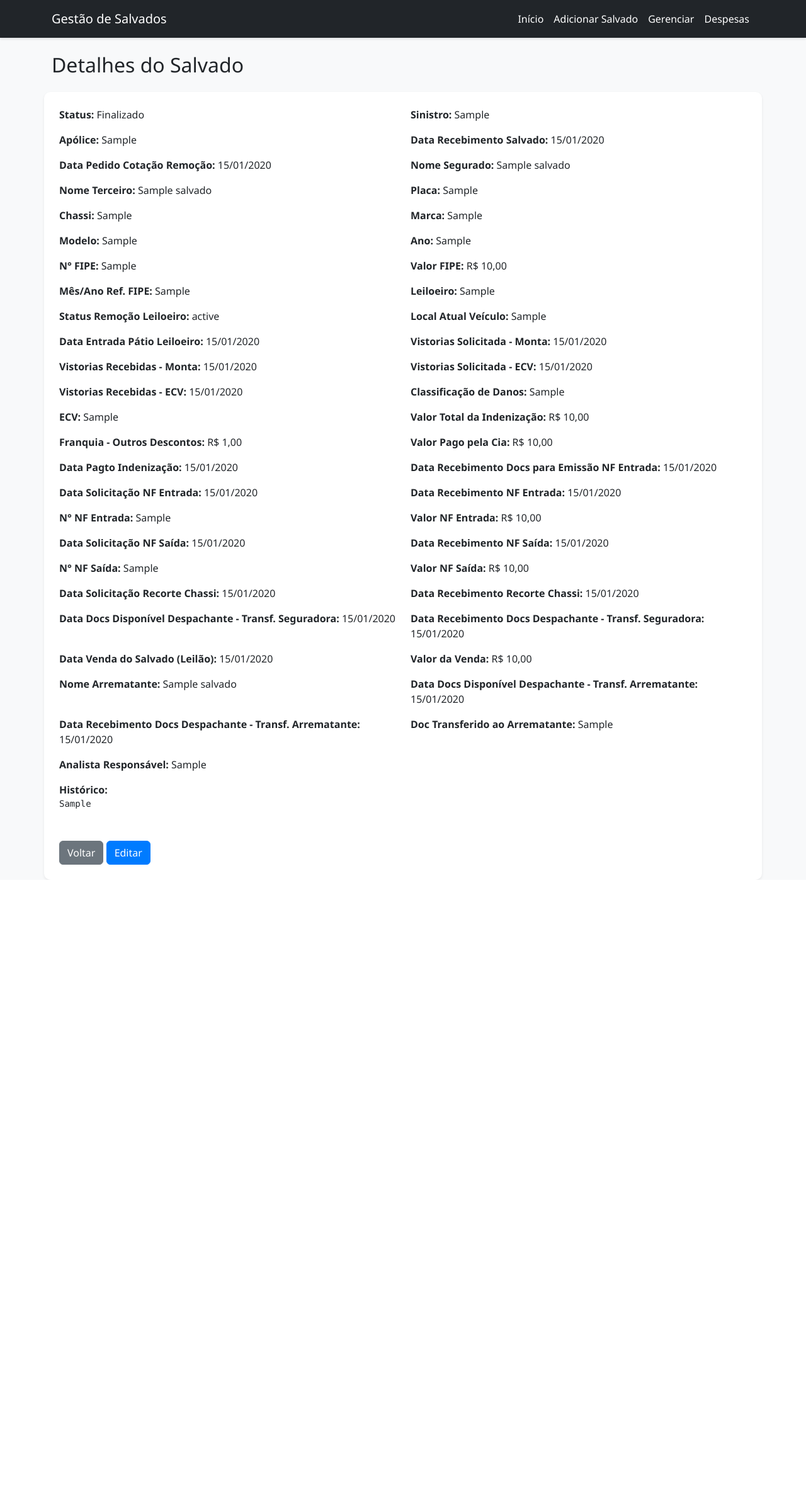
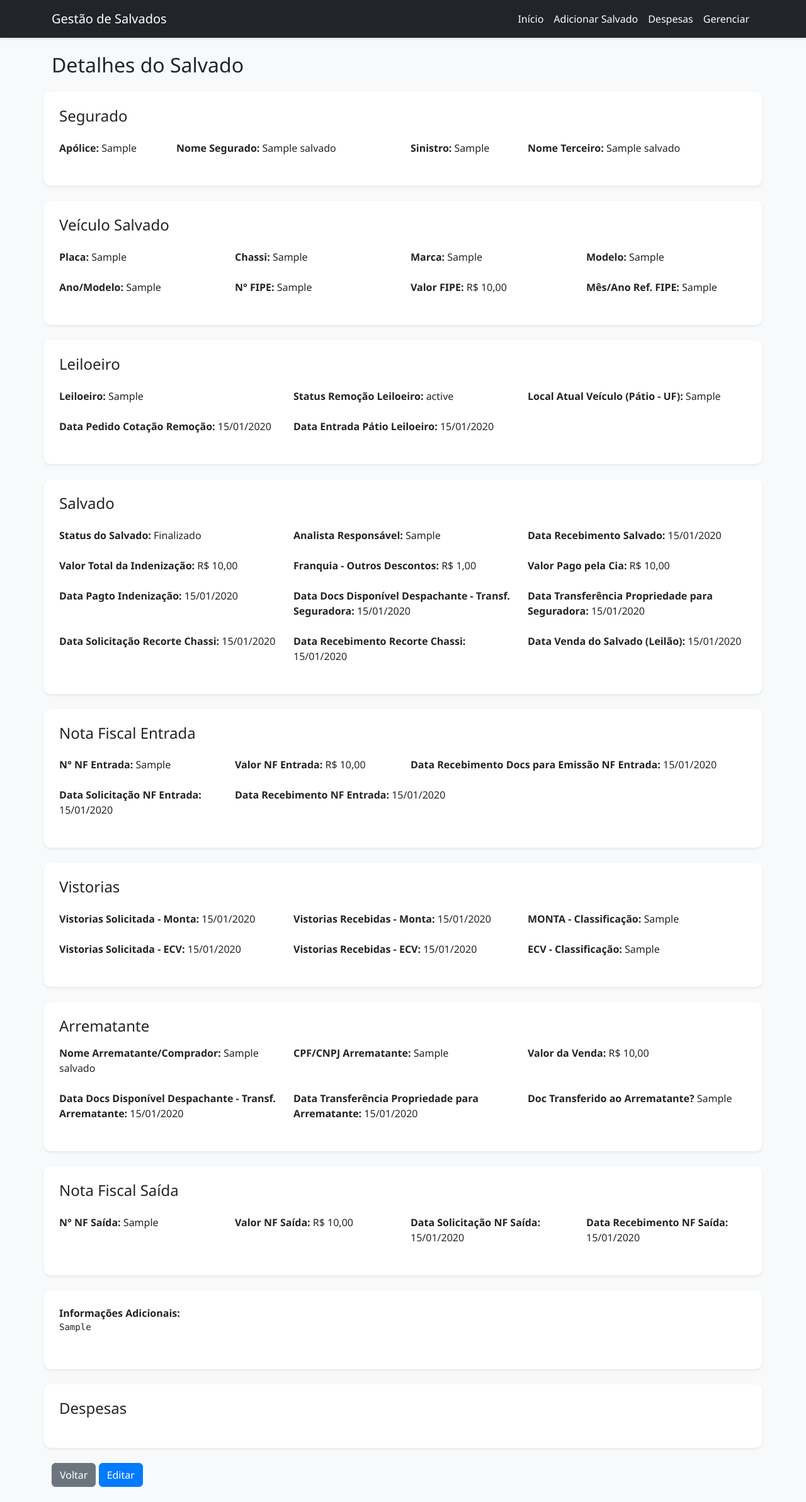
Before and after one commit to lexusmem/IMPACTA-GESTAO_SALVADOS, a Flask app: page /detalhes/1 in a window 1280 px wide. Shown: the whole page at 63% size. Before the commit the page ends 1397 px from the top, so only its background shows below. Run offline with Flask 3, Linux system fonts and the light colour scheme; tables that the repository leaves empty hold one stand-in row (values such as "Sample post").

Commit message:
Ajuste informações tela detalhe salvados e criação novo campo na tabela salvado cpf_cnpj arrematante

```diff
--- a/app.py
+++ b/app.py
@@ -202,9 +202,9 @@ def exportar_salvados():
     if not salvados:
         possui_filtro = any(f for f in filtros.values() if f is not None)
         if possui_filtro:
-            mensagem_retorno_erro = "Não existem salvados para o filtro aplicado."
+            mensagem_retorno_erro = "Não existe salvados listados para exportar."
         else:
-            mensagem_retorno_erro = "Não existem salvados cadastrado no BD para exportação."
+            mensagem_retorno_erro = "Não existe salvados cadastrados no BD para exportar."
         return redirect(url_for('index', erro_modal=mensagem_retorno_erro))
     # Gere o CSV
     csv_data = "id,status,sinistro,apolice,analista_responsavel,data_entrada_salvado,placa\n"
--- a/infra/entities/salvado.py
+++ b/infra/entities/salvado.py
@@ -57,3 +57,4 @@ class Salvado(Base):
     doc_transferido_arrematante = Column(String)
     analista_responsavel = Column(String)
     historico = Column(String)
+    cpf_cnpj_arrematante = Column(String(18))
--- a/templates/base.html
+++ b/templates/base.html
@@ -25,10 +25,10 @@
                         <a class="nav-link" href="{{ url_for('salvado') }}">Adicionar Salvado</a>
                     </li>
                     <li class="nav-item">
-                        <a class="nav-link" href="{{ url_for('gerenciar') }}">Gerenciar</a>
+                        <a class="nav-link" href="{{ url_for('despesas') }}">Despesas</a>
                     </li>
                     <li class="nav-item">
-                        <a class="nav-link" href="{{ url_for('despesas') }}">Despesas</a>
+                        <a class="nav-link" href="{{ url_for('gerenciar') }}">Gerenciar</a>
                     </li>
                 </ul>
             </div>
--- a/templates/salvado_detalhes.html
+++ b/templates/salvado_detalhes.html
@@ -1,204 +1,214 @@
 {% extends "base.html" %}
 {% block content %}
-<h2 class="mb-4  container mt-4">Detalhes do Salvado</h2>
-<div class="card p-4 shadow-sm  container mt-4">
-    <div class="row">
-        <div class="col-md-6 mb-3">
-            <strong>Status:</strong> {{ salvado.status }}
+<h2 class="mb-4 container mt-4">Detalhes do Salvado</h2>
+
+<!-- Grupo: Segurado -->
+<div class="card p-4 shadow-sm container mt-4">
+    <div class="row mb-3">
+        <h4 class="col-md-12">Segurado</h4>
     </div>
-        <div class="col-md-6 mb-3">
-            <strong>Sinistro:</strong> {{ salvado.sinistro }}
+    <div class="row mb-2">
+        <div class="col-md-2 mb-3"><strong>Apólice:</strong> {{ salvado.apolice }}</div>
+        <div class="col-md-4 mb-3"><strong>Nome Segurado:</strong> {{ salvado.nome_segurado }}</div>
+        <div class="col-md-2 mb-3"><strong>Sinistro:</strong> {{ salvado.sinistro }}</div>
+        <div class="col-md-4 mb-3"><strong>Nome Terceiro:</strong> {{ salvado.nome_terceiro }}</div>
     </div>
-        <div class="col-md-6 mb-3">
-            <strong>Apólice:</strong> {{ salvado.apolice }}
 </div>
-        <div class="col-md-6 mb-3">
-            <strong>Data Recebimento Salvado:</strong> {{
+
+<!-- Grupo: Veículo Salvado -->
+<div class="card p-4 shadow-sm container mt-4">
+    <div class="row mb-3">
+        <h4 class="col-md-12">Veículo Salvado</h4>
+    </div>
+    <div class="row mb-2">
+        <div class="col-md-3 mb-3"><strong>Placa:</strong> {{ salvado.placa }}</div>
+        <div class="col-md-3 mb-3"><strong>Chassi:</strong> {{ salvado.chassi }}</div>
+        <div class="col-md-3 mb-3"><strong>Marca:</strong> {{ salvado.marca }}</div>
+        <div class="col-md-3 mb-3"><strong>Modelo:</strong> {{ salvado.modelo }}</div>
+    </div>
+    <div class="row mb-2">
+        <div class="col-md-3 mb-3"><strong>Ano/Modelo:</strong> {{ salvado.ano }}</div>
+        <div class="col-md-3 mb-3"><strong>N° FIPE:</strong> {{ salvado.n_fipe }}</div>
+        <div class="col-md-3 mb-3"><strong>Valor FIPE:</strong> {{ salvado.valor_fipe|currency if salvado.valor_fipe is
+            not none else '' }}</div>
+        <div class="col-md-3 mb-3"><strong>Mês/Ano Ref. FIPE:</strong> {{ salvado.mes_ano_ref_fipe|default('') }}</div>
+    </div>
+</div>
+
+<!-- Grupo: Leiloeiro -->
+<div class="card p-4 shadow-sm container mt-4">
+    <div class="row mb-3">
+        <h4 class="col-md-12">Leiloeiro</h4>
+    </div>
+    <div class="row mb-2">
+        <div class="col-md-4 mb-3"><strong>Leiloeiro:</strong> {{ salvado.leiloeiro }}</div>
+        <div class="col-md-4 mb-3"><strong>Status Remoção Leiloeiro:</strong> {{ salvado.status_remocao_leiloeiro }}
+        </div>
+        <div class="col-md-4 mb-3"><strong>Local Atual Veículo (Pátio - UF):</strong> {{ salvado.local_atual_veiculo }}
+        </div>
+    </div>
+    <div class="row mb-2">
+        <div class="col-md-4 mb-3"><strong>Data Pedido Cotação Remoção:</strong> {{
+            salvado.data_pedido_cotacao_remocao|default('')|strftime('%d/%m/%Y') if salvado.data_pedido_cotacao_remocao
+            else '' }}</div>
+        <div class="col-md-4 mb-3"><strong>Data Entrada Pátio Leiloeiro:</strong> {{
+            salvado.data_entrada_patio_leiloeiro|default('')|strftime('%d/%m/%Y') if
+            salvado.data_entrada_patio_leiloeiro else '' }}</div>
+    </div>
+</div>
+
+<!-- Grupo: Salvado -->
+<div class="card p-4 shadow-sm container mt-4">
+    <div class="row mb-3">
+        <h4 class="col-md-12">Salvado</h4>
+    </div>
+    <div class="row mb-2">
+        <div class="col-md-4 mb-3"><strong>Status do Salvado:</strong> {{ salvado.status }}</div>
+        <div class="col-md-4 mb-3"><strong>Analista Responsável:</strong> {{ salvado.analista_responsavel }}</div>
+        <div class="col-md-4 mb-3"><strong>Data Recebimento Salvado:</strong> {{
             salvado.data_recebimento_salvado|default('')|strftime('%d/%m/%Y') if salvado.data_recebimento_salvado else
-            '' }}
+            '' }}</div>
     </div>
-        <div class="col-md-6 mb-3">
-            <strong>Data Pedido Cotação Remoção:</strong> {{
-            salvado.data_pedido_cotacao_remocao|default('')|strftime('%d/%m/%Y') if salvado.data_pedido_cotacao_remocao
-            else '' }}
+    <div class="row mb-2">
+        <div class="col-md-4 mb-3"><strong>Valor Total da Indenização:</strong> {{
+            salvado.valor_total_indenizacao|currency if salvado.valor_total_indenizacao is not none else '' }}</div>
+        <div class="col-md-4 mb-3"><strong>Franquia - Outros Descontos:</strong> {{
+            salvado.franquia_outros_descontos|currency if salvado.franquia_outros_descontos is not none else '' }}</div>
+        <div class="col-md-4 mb-3"><strong>Valor Pago pela Cia:</strong> {{ salvado.valor_pago_pela_cia|currency if
+            salvado.valor_pago_pela_cia is not none else '' }}</div>
     </div>
-        <div class="col-md-6 mb-3">
-            <strong>Nome Segurado:</strong> {{ salvado.nome_segurado }}
+    <div class="row mb-2">
+        <div class="col-md-4 mb-3"><strong>Data Pagto Indenização:</strong> {{
+            salvado.data_pagto_indenizacao|default('')|strftime('%d/%m/%Y') if salvado.data_pagto_indenizacao else '' }}
         </div>
-        <div class="col-md-6 mb-3">
-            <strong>Nome Terceiro:</strong> {{ salvado.nome_terceiro }}
+        <div class="col-md-4 mb-3"><strong>Data Docs Disponível Despachante - Transf. Seguradora:</strong> {{
+            salvado.data_docs_disponivel_transf_seguradora|default('')|strftime('%d/%m/%Y') if
+            salvado.data_docs_disponivel_transf_seguradora else '' }}</div>
+        <div class="col-md-4 mb-3"><strong>Data Transferência Propriedade para Seguradora:</strong> {{
+            salvado.data_recebimento_docs_transf_seguradora|default('')|strftime('%d/%m/%Y') if
+            salvado.data_recebimento_docs_transf_seguradora else '' }}</div>
     </div>
-        <div class="col-md-6 mb-3">
-            <strong>Placa:</strong> {{ salvado.placa }}
+    <div class="row mb-2">
+        <div class="col-md-4 mb-3"><strong>Data Solicitação Recorte Chassi:</strong> {{
+            salvado.data_solicitacao_recorte_chassi|default('')|strftime('%d/%m/%Y') if
+            salvado.data_solicitacao_recorte_chassi else '' }}</div>
+
+        <div class="col-md-4 mb-3"><strong>Data Recebimento Recorte Chassi:</strong> {{
+            salvado.data_recebimento_recorte_chassi|default('')|strftime('%d/%m/%Y') if
+            salvado.data_recebimento_recorte_chassi else '' }}</div>
+        <div class="col-md-4 mb-3"><strong>Data Venda do Salvado (Leilão):</strong> {{
+            salvado.data_venda_salvado|default('')|strftime('%d/%m/%Y') if salvado.data_venda_salvado else '' }}</div>
     </div>
-        <div class="col-md-6 mb-3">
-            <strong>Chassi:</strong> {{ salvado.chassi }}
 </div>
-        <div class="col-md-6 mb-3">
-            <strong>Marca:</strong> {{ salvado.marca }}
+
+<!-- Grupo: Nota Fiscal Entrada -->
+<div class="card p-4 shadow-sm container mt-4">
+    <div class="row mb-3">
+        <h4 class="col-md-12">Nota Fiscal Entrada</h4>
     </div>
-        <div class="col-md-6 mb-3">
-            <strong>Modelo:</strong> {{ salvado.modelo }}
+    <div class="row mb-2">
+        <div class="col-md-3 mb-3"><strong>N° NF Entrada:</strong> {{ salvado.n_nf_entrada }}</div>
+        <div class="col-md-3 mb-3"><strong>Valor NF Entrada:</strong> {{ salvado.valor_nf_entrada|currency if
+            salvado.valor_nf_entrada is not none else '' }}</div>
+
+        <div class="col-md-6 mb-3"><strong>Data Recebimento Docs para Emissão NF Entrada:</strong> {{
+            salvado.data_recebimento_docs_nf_entrada|default('')|strftime('%d/%m/%Y') if
+            salvado.data_recebimento_docs_nf_entrada else '' }}</div>
     </div>
-        <div class="col-md-6 mb-3">
-            <strong>Ano:</strong> {{ salvado.ano }}
+    <div class="row mb-2">
+        <div class="col-md-3 mb-3"><strong>Data Solicitação NF Entrada:</strong> {{
+            salvado.data_solicitacao_nf_entrada|default('')|strftime('%d/%m/%Y') if salvado.data_solicitacao_nf_entrada
+            else '' }}</div>
+        <div class="col-md-4 mb-3"><strong>Data Recebimento NF Entrada:</strong> {{
+            salvado.data_recebimento_nf_entrada|default('')|strftime('%d/%m/%Y') if salvado.data_recebimento_nf_entrada
+            else '' }}</div>
     </div>
-        <div class="col-md-6 mb-3">
-            <strong>N° FIPE:</strong> {{ salvado.n_fipe }}
 </div>
-        <div class="col-md-6 mb-3">
-            <strong>Valor FIPE:</strong> {{ salvado.valor_fipe|currency if salvado.valor_fipe is not none else '' }}
+
+<!-- Grupo: Vistorias -->
+<div class="card p-4 shadow-sm container mt-4">
+    <div class="row mb-3">
+        <h4 class="col-md-12">Vistorias</h4>
     </div>
-        <div class="col-md-6 mb-3">
-            <strong>Mês/Ano Ref. FIPE:</strong> {{ salvado.mes_ano_ref_fipe|default('') }}
+    <div class="row mb-2">
+        <div class="col-md-4 mb-3"><strong>Vistorias Solicitada - Monta:</strong> {{
+            salvado.vistorias_solicitada_monta|default('')|strftime('%d/%m/%Y') if salvado.vistorias_solicitada_monta
+            else '' }}</div>
+        <div class="col-md-4 mb-3"><strong>Vistorias Recebidas - Monta:</strong> {{
+            salvado.vistorias_recebidas_monta|default('')|strftime('%d/%m/%Y') if salvado.vistorias_recebidas_monta else
+            '' }}</div>
+        <div class="col-md-4 mb-3"><strong>MONTA - Classificação:</strong> {{ salvado.classificacao_danos }}</div>
     </div>
-        <div class="col-md-6 mb-3">
-            <strong>Leiloeiro:</strong> {{ salvado.leiloeiro }}
+    <div class="row mb-2">
+        <div class="col-md-4 mb-3"><strong>Vistorias Solicitada - ECV:</strong> {{
+            salvado.vistorias_solicitada_ecv|default('')|strftime('%d/%m/%Y') if salvado.vistorias_solicitada_ecv else
+            '' }}</div>
+        <div class="col-md-4 mb-3"><strong>Vistorias Recebidas - ECV:</strong> {{
+            salvado.vistorias_recebidas_ecv|default('')|strftime('%d/%m/%Y') if salvado.vistorias_recebidas_ecv else ''
+            }}</div>
+        <div class="col-md-4 mb-3"><strong>ECV - Classificação:</strong> {{ salvado.ecv }}</div>
     </div>
-        <div class="col-md-6 mb-3">
-            <strong>Status Remoção Leiloeiro:</strong> {{ salvado.status_remocao_leiloeiro }}
 </div>
-        <div class="col-md-6 mb-3">
-            <strong>Local Atual Veículo:</strong> {{ salvado.local_atual_veiculo }}
+
+<!-- Grupo: Arrematante -->
+<div class="card p-4 shadow-sm container mt-4">
+    <div class="row mb-2">
+        <h4 class="col-md-12">Arrematante</h4>
     </div>
-        <div class="col-md-6 mb-3">
-            <strong>Data Entrada Pátio Leiloeiro:</strong> {{
-            salvado.data_entrada_patio_leiloeiro|default('')|strftime('%d/%m/%Y') if
-            salvado.data_entrada_patio_leiloeiro else '' }}
+    <div class="row mb-2">
+        <div class="col-md-4 mb-3"><strong>Nome Arrematante/Comprador:</strong> {{ salvado.nome_arrematante }}</div>
+        <div class="col-md-4 mb-3"><strong>CPF/CNPJ Arrematante:</strong> {{ salvado.cpf_cnpj_arrematante }}</div>
+        <div class="col-md-4 mb-3"><strong>Valor da Venda:</strong> {{ salvado.valor_venda|currency if
+            salvado.valor_venda is not none else '' }}</div>
     </div>
-        <div class="col-md-6 mb-3">
-            <strong>Vistorias Solicitada - Monta:</strong> {{
-            salvado.vistorias_solicitada_monta|default('')|strftime('%d/%m/%Y') if salvado.vistorias_solicitada_monta
-            else '' }}
+    <div class="row mb-2">
+        <div class="col-md-4 mb-3"><strong>Data Docs Disponível Despachante - Transf. Arrematante:</strong> {{
+            salvado.data_docs_disponivel_transf_arrematante|default('')|strftime('%d/%m/%Y') if
+            salvado.data_docs_disponivel_transf_arrematante else '' }}</div>
+        <div class="col-md-4 mb-3"><strong>Data Transferência Propriedade para Arrematante:</strong> {{
+            salvado.data_recebimento_docs_transf_arrematante|default('')|strftime('%d/%m/%Y') if
+            salvado.data_recebimento_docs_transf_arrematante else '' }}</div>
+        <div class="col-md-4 mb-3"><strong>Doc Transferido ao Arrematante?</strong> {{
+            salvado.doc_transferido_arrematante }}</div>
     </div>
-        <div class="col-md-6 mb-3">
-            <strong>Vistorias Recebidas - Monta:</strong> {{
-            salvado.vistorias_recebidas_monta|default('')|strftime('%d/%m/%Y') if salvado.vistorias_recebidas_monta else
-            '' }}
 </div>
-        <div class="col-md-6 mb-3">
-            <strong>Vistorias Solicitada - ECV:</strong> {{
-            salvado.vistorias_solicitada_ecv|default('')|strftime('%d/%m/%Y') if salvado.vistorias_solicitada_ecv else
-            '' }}
+
+<!-- Grupo: Nota Fiscal Saída -->
+<div class="card p-4 shadow-sm container mt-4">
+    <div class="row mb-3">
+        <h4 class="col-md-12">Nota Fiscal Saída</h4>
     </div>
-        <div class="col-md-6 mb-3">
-            <strong>Vistorias Recebidas - ECV:</strong> {{
-            salvado.vistorias_recebidas_ecv|default('')|strftime('%d/%m/%Y') if salvado.vistorias_recebidas_ecv else ''
-            }}
+    <div class="row mb-2">
+        <div class="col-md-3 mb-3"><strong>N° NF Saída:</strong> {{ salvado.n_nf_saida }}</div>
+        <div class="col-md-3 mb-3"><strong>Valor NF Saída:</strong> {{ salvado.valor_nf_saida|currency if
+            salvado.valor_nf_saida is not none else '' }}</div>
+        <div class="col-md-3 mb-3"><strong>Data Solicitação NF Saída:</strong> {{
+            salvado.data_solicitacao_nf_saida|default('')|strftime('%d/%m/%Y') if salvado.data_solicitacao_nf_saida
+            else
+            '' }}</div>
+        <div class="col-md-3 mb-3"><strong>Data Recebimento NF Saída:</strong> {{
+            salvado.data_recebimento_nf_saida|default('')|strftime('%d/%m/%Y') if salvado.data_recebimento_nf_saida
+            else
+            '' }}</div>
     </div>
-        <div class="col-md-6 mb-3">
-            <strong>Classificação de Danos:</strong> {{ salvado.classificacao_danos }}
 </div>
-        <div class="col-md-6 mb-3">
-            <strong>ECV:</strong> {{ salvado.ecv }}
-        </div>
-        <div class="col-md-6 mb-3">
-            <strong>Valor Total da Indenização:</strong> {{ salvado.valor_total_indenizacao|currency if
-            salvado.valor_total_indenizacao is not none else '' }}
-        </div>
-        <div class="col-md-6 mb-3">
-            <strong>Franquia - Outros Descontos:</strong> {{ salvado.franquia_outros_descontos|currency if
-            salvado.franquia_outros_descontos is not none else '' }}
-        </div>
-        <div class="col-md-6 mb-3">
-            <strong>Valor Pago pela Cia:</strong> {{ salvado.valor_pago_pela_cia|currency if salvado.valor_pago_pela_cia
-            is not none else '' }}
-        </div>
-        <div class="col-md-6 mb-3">
-            <strong>Data Pagto Indenização:</strong> {{ salvado.data_pagto_indenizacao|default('')|strftime('%d/%m/%Y')
-            if salvado.data_pagto_indenizacao else '' }}
-        </div>
-        <div class="col-md-6 mb-3">
-            <strong>Data Recebimento Docs para Emissão NF Entrada:</strong> {{
-            salvado.data_recebimento_docs_nf_entrada|default('')|strftime('%d/%m/%Y') if
-            salvado.data_recebimento_docs_nf_entrada else '' }}
-        </div>
-        <div class="col-md-6 mb-3">
-            <strong>Data Solicitação NF Entrada:</strong> {{
-            salvado.data_solicitacao_nf_entrada|default('')|strftime('%d/%m/%Y') if salvado.data_solicitacao_nf_entrada
-            else '' }}
-        </div>
-        <div class="col-md-6 mb-3">
-            <strong>Data Recebimento NF Entrada:</strong> {{
-            salvado.data_recebimento_nf_entrada|default('')|strftime('%d/%m/%Y') if salvado.data_recebimento_nf_entrada
-            else '' }}
-        </div>
-        <div class="col-md-6 mb-3">
-            <strong>N° NF Entrada:</strong> {{ salvado.n_nf_entrada }}
-        </div>
-        <div class="col-md-6 mb-3">
-            <strong>Valor NF Entrada:</strong> {{ salvado.valor_nf_entrada|currency if salvado.valor_nf_entrada is not
-            none else '' }}
-        </div>
-        <div class="col-md-6 mb-3">
-            <strong>Data Solicitação NF Saída:</strong> {{
-            salvado.data_solicitacao_nf_saida|default('')|strftime('%d/%m/%Y') if salvado.data_solicitacao_nf_saida else
-            '' }}
-        </div>
-        <div class="col-md-6 mb-3">
-            <strong>Data Recebimento NF Saída:</strong> {{
-            salvado.data_recebimento_nf_saida|default('')|strftime('%d/%m/%Y') if salvado.data_recebimento_nf_saida else
-            '' }}
-        </div>
-        <div class="col-md-6 mb-3">
-            <strong>N° NF Saída:</strong> {{ salvado.n_nf_saida }}
-        </div>
-        <div class="col-md-6 mb-3">
-            <strong>Valor NF Saída:</strong> {{ salvado.valor_nf_saida|currency if salvado.valor_nf_saida is not none
-            else '' }}
-        </div>
-        <div class="col-md-6 mb-3">
-            <strong>Data Solicitação Recorte Chassi:</strong> {{
-            salvado.data_solicitacao_recorte_chassi|default('')|strftime('%d/%m/%Y') if
-            salvado.data_solicitacao_recorte_chassi else '' }}
-        </div>
-        <div class="col-md-6 mb-3">
-            <strong>Data Recebimento Recorte Chassi:</strong> {{
-            salvado.data_recebimento_recorte_chassi|default('')|strftime('%d/%m/%Y') if
-            salvado.data_recebimento_recorte_chassi else '' }}
-        </div>
-        <div class="col-md-6 mb-3">
-            <strong>Data Docs Disponível Despachante - Transf. Seguradora:</strong> {{
-            salvado.data_docs_disponivel_transf_seguradora|default('')|strftime('%d/%m/%Y') if
-            salvado.data_docs_disponivel_transf_seguradora else '' }}
-        </div>
-        <div class="col-md-6 mb-3">
-            <strong>Data Recebimento Docs Despachante - Transf. Seguradora:</strong> {{
-            salvado.data_recebimento_docs_transf_seguradora|default('')|strftime('%d/%m/%Y') if
-            salvado.data_recebimento_docs_transf_seguradora else '' }}
-        </div>
-        <div class="col-md-6 mb-3">
-            <strong>Data Venda do Salvado (Leilão):</strong> {{
-            salvado.data_venda_salvado|default('')|strftime('%d/%m/%Y') if salvado.data_venda_salvado else '' }}
-        </div>
-        <div class="col-md-6 mb-3">
-            <strong>Valor da Venda:</strong> {{ salvado.valor_venda|currency if salvado.valor_venda is not none else ''
-            }}
-        </div>
-        <div class="col-md-6 mb-3">
-            <strong>Nome Arrematante:</strong> {{ salvado.nome_arrematante }}
-        </div>
-        <div class="col-md-6 mb-3">
-            <strong>Data Docs Disponível Despachante - Transf. Arrematante:</strong> {{
-            salvado.data_docs_disponivel_transf_arrematante|default('')|strftime('%d/%m/%Y') if
-            salvado.data_docs_disponivel_transf_arrematante else '' }}
-        </div>
-        <div class="col-md-6 mb-3">
-            <strong>Data Recebimento Docs Despachante - Transf. Arrematante:</strong> {{
-            salvado.data_recebimento_docs_transf_arrematante|default('')|strftime('%d/%m/%Y') if
-            salvado.data_recebimento_docs_transf_arrematante else '' }}
-        </div>
-        <div class="col-md-6 mb-3">
-            <strong>Doc Transferido ao Arrematante:</strong> {{ salvado.doc_transferido_arrematante }}
-        </div>
-        <div class="col-md-6 mb-3">
-            <strong>Analista Responsável:</strong> {{ salvado.analista_responsavel }}
-        </div>
-        <div class="col-md-12 mb-3">
-            <strong>Histórico:</strong>
+
+<!-- Grupo: Informações Adicionais -->
+<div class="card p-4 shadow-sm container mt-4">
+    <div class="col-md-12 mb-3 row">
+        <strong>Informações Adicionais:</strong>
         <pre>{{ salvado.historico }}</pre>
     </div>
 </div>
+
+<!-- Grupo: Despesas -->
+<div class="card p-4 shadow-sm container mt-4">
+    <div class="row mb-3">
+        <h4 class="col-md-12">Despesas</h4>
+    </div>
+</div>
+
+<div class="container mt-4 mb-4">
     <div class="mt-3">
         <a href="{{ url_for('index') }}" class="btn btn-secondary">Voltar</a>
         <a href="{{ url_for('atualizar', id=salvado.id) }}" class="btn btn-primary">Editar</a>
--- a/templates/salvado_form.html
+++ b/templates/salvado_form.html
@@ -355,7 +355,8 @@
             </div>
             <div class="col-md-6 mb-3">
                 <label class="form-label">CNPJ/CPF Arrematante/Comprador</label>
-                <input type="number" class="form-control" name="cpf_cnpj_arrematante">
+                <input type="number" class="form-control" name="cpf_cnpj_arrematante"
+                    value="{{ salvado.cpf_cnpj_arrematante if salvado else form_data.cpf_cnpj_arrematante if form_data else '' }}">
             </div>
         </div>
         <div class="row mb-2">
```
Lines whose indentation alone changed are shown as unchanged.
